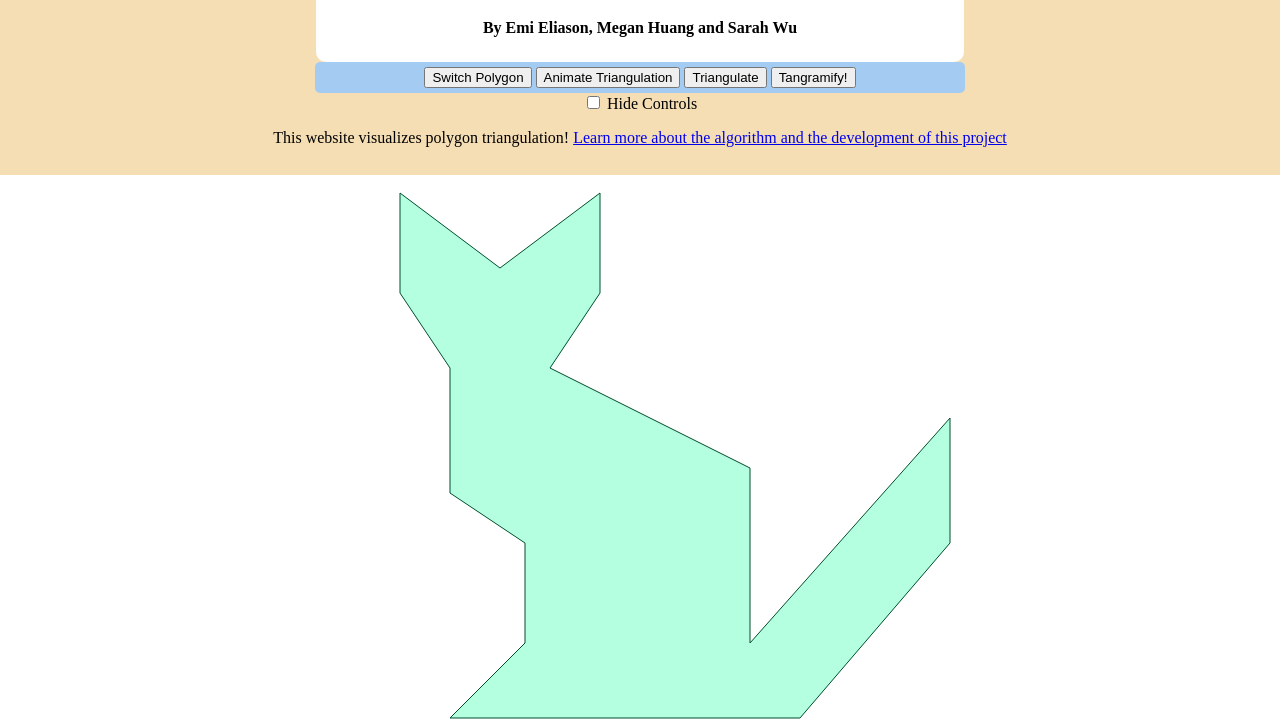
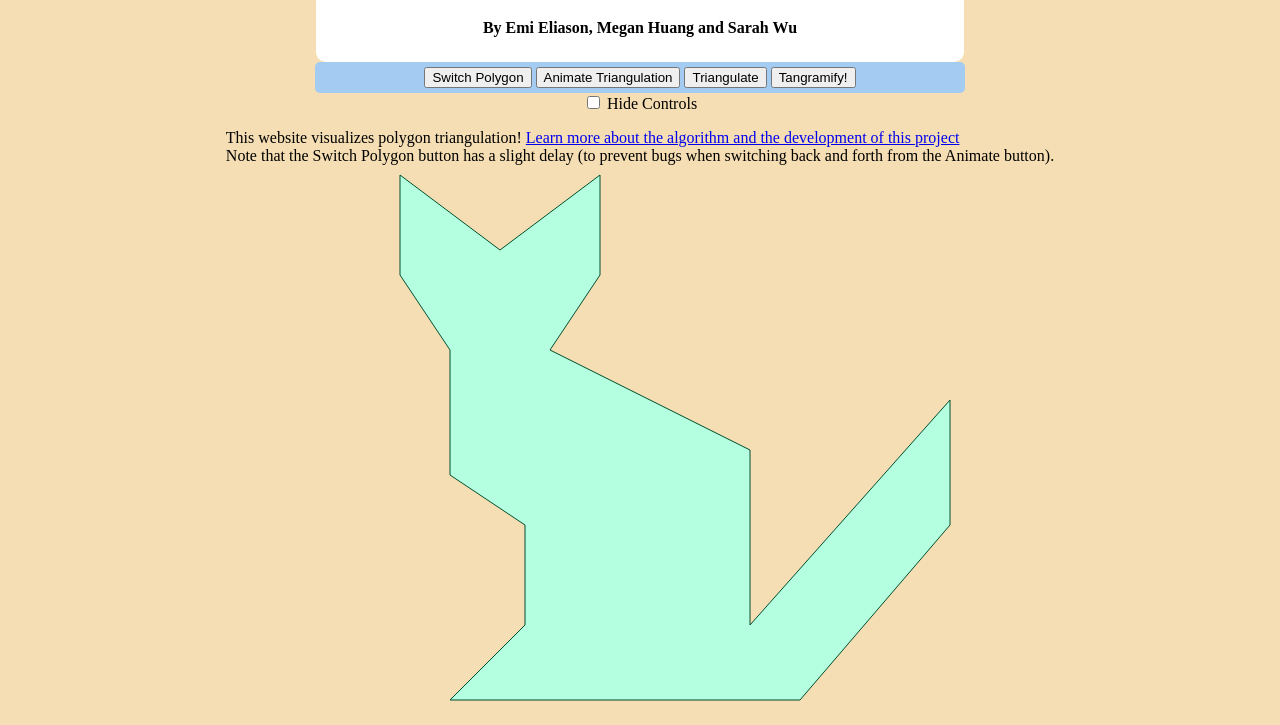
Before and after one commit to megan-huang/polygon-triangulation, a plain HTML site: page index.html in a window 1280 px wide. Shown: the part 75-800 px from the top of the page. Drawn offline with Linux system fonts and the light colour scheme.

Commit message:
added more descr

```diff
--- a/style.css
+++ b/style.css
@@ -17,12 +17,11 @@ body {
 
 #canvas {
     width: 100svw;
-    height: 568px;
+    height: 100svh;
     position: fixed;
     z-index: -1;
-    top: 250px;
+    top: 0;
     left: 0;
-    background-color: white;
 }
 
 #header {
```
Also changed, not shown: index.html (+2 -0 lines).
